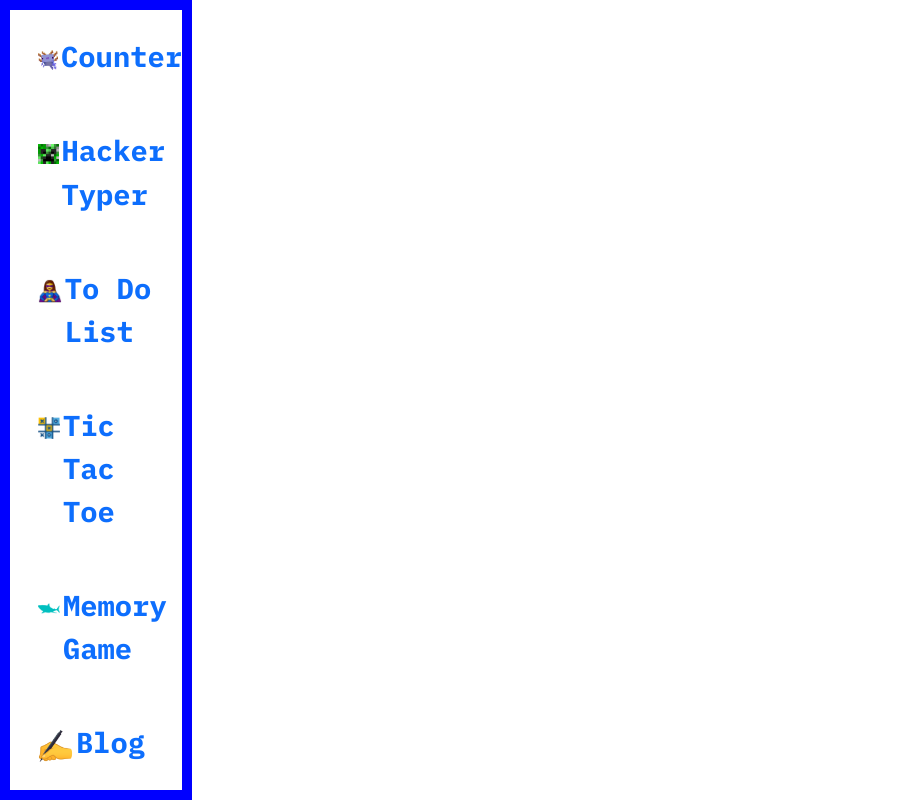
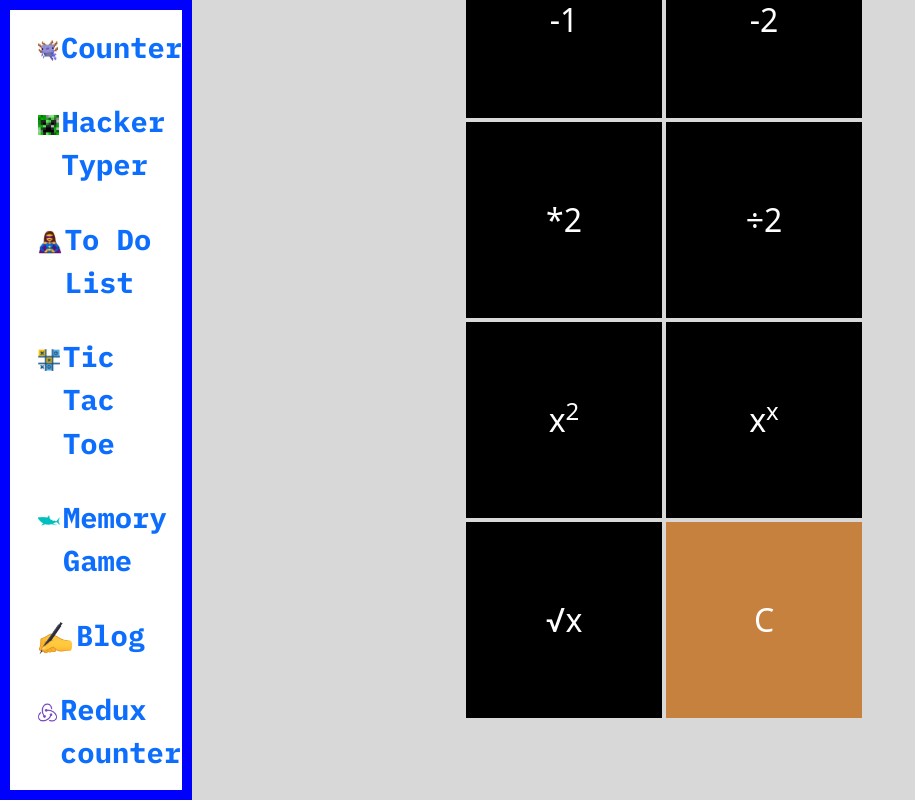
Before and after one commit to justholdinghands/reactPortfolio, a React (Create React App) app: page /redux in a window 1280 px wide. Shown: the top 800 px of the page, without its empty margins (0-915 px from the left). Built offline with nearby package versions, Linux system fonts and the light colour scheme; a web font is replaced by a local one.

Commit message:
Functional & styled redux counter

```diff
--- a/package.json
+++ b/package.json
@@ -4,6 +4,7 @@
   "homepage": "https://justholdinghands.github.io/reactPortfolio/",
   "private": true,
   "dependencies": {
+    "@reduxjs/toolkit": "^1.6.1",
     "@testing-library/jest-dom": "^5.11.4",
     "@testing-library/react": "^11.1.0",
     "@testing-library/user-event": "^12.1.10",
@@ -20,6 +21,7 @@
     "react-bootstrap": "^2.0.0-beta.6",
     "react-dom": "^17.0.2",
     "react-marked": "^0.3.1",
+    "react-redux": "^7.2.5",
     "react-router-dom": "^5.2.0",
     "react-scripts": "4.0.3",
     "react-slugify": "^2.0.3",
--- a/src/App.tsx
+++ b/src/App.tsx
@@ -7,7 +7,10 @@ import {
   BrowserRouter as Router,
   Switch,
 } from "react-router-dom";
+import { Provider } from "react-redux";
+import { ReduxCounter } from "./components/reduxCounter/ReduxCounter";
 import { createGlobalStyle } from "styled-components";
+import { store } from "./components/reduxCounter/store";
 import { theme } from "./theme";
 import { withRouter } from "react-router";
 import Counter from "./components/counter/Counter";
@@ -17,6 +20,7 @@ import TicTacToe from "./components/tictactoe/tictactoe";
 import Todo from "./components/todo/Todo";
 import blog from "./icons/blog.png";
 import purpleAxo from "./icons/purpleAxo.png";
+import redux from "./icons/redux.png";
 import robot from "./icons/download.png";
 import shark from "./icons/shark.png";
 import styled from "styled-components";
@@ -166,6 +170,16 @@ class App extends Component<RouteComponentProps<{ location: any }>> {
                   </DivImgWrap>
                 </Link>
               </li>
+              <li>
+                <Link to="/redux" style={{ textDecoration: "none" }}>
+                  <DivImgWrap>
+                    <DivIcon>
+                      <img src={redux} alt="redux" />
+                    </DivIcon>
+                    Redux counter
+                  </DivImgWrap>
+                </Link>
+              </li>
             </UlNav>
           </nav>
           <DivSwitch>
@@ -188,6 +202,11 @@ class App extends Component<RouteComponentProps<{ location: any }>> {
               <Route path="/blog">
                 <BlogComponent></BlogComponent>
               </Route>
+              <Route path="/redux">
+                <Provider store={store}>
+                  <ReduxCounter></ReduxCounter>
+                </Provider>
+              </Route>
             </Switch>
           </DivSwitch>
         </DivWrapper>
--- /dev/null
+++ b/src/components/reduxCounter/ReduxCounter.tsx
@@ -0,0 +1,93 @@
+import { theme } from "../../theme";
+import { useAppDispatch, useAppSelector } from "./hooks";
+import counterSlice, {
+  clear,
+  decrement,
+  divide,
+  increment,
+  multiply,
+  power,
+} from "./counterSlice";
+import styled from "styled-components";
+
+const DivWrapper = styled.div`
+  height: 100%;
+  width: 100%;
+  display: flex;
+  flex-direction: column;
+  justify-content: center;
+  align-items: center;
+  background: ${theme.redux.grey};
+`;
+
+const DivButtons = styled.div`
+  width: 50%;
+  display: block;
+`;
+
+const DivCount = styled.div`
+  width: fit-content;
+  min-width: 200px;
+  height: 200px;
+  font-size: 5em;
+  font-weight: 600;
+  display: flex;
+  flex-direction: column;
+  justify-content: center;
+  align-items: center;
+  background: ${theme.redux.white};
+  margin: 1em;
+  padding: 1em;
+  border-radius: 10px;
+`;
+
+const Button = styled.button`
+  width: 200px;
+  height: 200px;
+  font-size: 2em;
+  background: ${theme.redux.black};
+  color: ${theme.redux.white};
+  border: 2px ${theme.redux.grey} solid;
+  :hover {
+    background: ${theme.redux.white};
+    color: ${theme.redux.black};
+  }
+`;
+
+const OrangeButton = styled(Button)`
+  background: ${theme.redux.orange};
+  color: ${theme.redux.white};
+
+  :hover {
+    background: ${theme.redux.white};
+    color: ${theme.redux.orange};
+  }
+`;
+
+export const ReduxCounter = () => {
+  let count = useAppSelector((state) => state.counter.value);
+  const dispatch = useAppDispatch();
+  return (
+    <DivWrapper>
+      <DivButtons>
+        <Button onClick={() => dispatch(increment(1))}>+1</Button>
+        <Button onClick={() => dispatch(increment(2))}>+2</Button>
+        <Button onClick={() => dispatch(decrement(1))}>-1</Button>
+        <Button onClick={() => dispatch(decrement(2))}>-2</Button>
+        <Button onClick={() => dispatch(multiply(2))}>*2</Button>
+        <Button onClick={() => dispatch(divide(2))}>&#247;2</Button>
+        <Button onClick={() => dispatch(power(2))}>
+          x<sup>2</sup>
+        </Button>
+        <Button onClick={() => dispatch(power(count))}>
+          x<sup>x</sup>
+        </Button>
+        <Button onClick={() => dispatch(power(1 / 2))}>&#8730;x</Button>
+        <OrangeButton onClick={() => dispatch(clear())}>
+          <div>C</div>
+        </OrangeButton>
+      </DivButtons>
+      <DivCount>{count}</DivCount>
+    </DivWrapper>
+  );
+};
--- /dev/null
+++ b/src/components/reduxCounter/counterSlice.ts
@@ -0,0 +1,34 @@
+import { PayloadAction, createSlice } from "@reduxjs/toolkit";
+import { RootState, store } from "./store";
+
+export const counterSlice = createSlice({
+  name: "counter",
+  initialState: { value: 0 },
+  reducers: {
+    increment: (state, action: PayloadAction<number>) => {
+      state.value += action.payload;
+    },
+    decrement: (state, action: PayloadAction<number>) => {
+      state.value -= action.payload;
+    },
+    power: (state, action: PayloadAction<number>) => {
+      state.value = Math.pow(state.value, action.payload);
+    },
+    multiply: (state, action: PayloadAction<number>) => {
+      state.value *= action.payload;
+    },
+    divide: (state, action: PayloadAction<number>) => {
+      state.value /= action.payload;
+    },
+    clear: (state) => {
+      state.value = 0;
+    },
+  },
+});
+
+export const { increment, decrement, power, multiply, divide, clear } =
+  counterSlice.actions;
+
+export const selectCount = (state: RootState) => state.counter.value;
+
+export default counterSlice.reducer;
--- /dev/null
+++ b/src/components/reduxCounter/hooks.ts
@@ -0,0 +1,6 @@
+import { TypedUseSelectorHook, useDispatch, useSelector } from "react-redux";
+import type { AppDispatch, RootState } from "./store";
+
+// Use throughout your app instead of plain `useDispatch` and `useSelector`
+export const useAppDispatch = () => useDispatch<AppDispatch>();
+export const useAppSelector: TypedUseSelectorHook<RootState> = useSelector;
--- /dev/null
+++ b/src/components/reduxCounter/store.ts
@@ -0,0 +1,8 @@
+import { configureStore } from "@reduxjs/toolkit";
+import counterReducer from "./counterSlice";
+
+export const store = configureStore({ reducer: { counter: counterReducer } });
+
+export type RootState = ReturnType<typeof store.getState>;
+
+export type AppDispatch = typeof store.dispatch;
--- a/src/theme.tsx
+++ b/src/theme.tsx
@@ -63,4 +63,10 @@ export const theme = {
     errorColor: "#ff0800",
     iconSize: "2em",
   },
+  redux: {
+    black: "#000000",
+    white: "#ffffff",
+    grey: "#d8d8d8",
+    orange: "#c7813f",
+  },
 };
```
Also changed, not shown: src/icons/redux.png (added), 1 other file (tests, documents, lock files or other folders).
